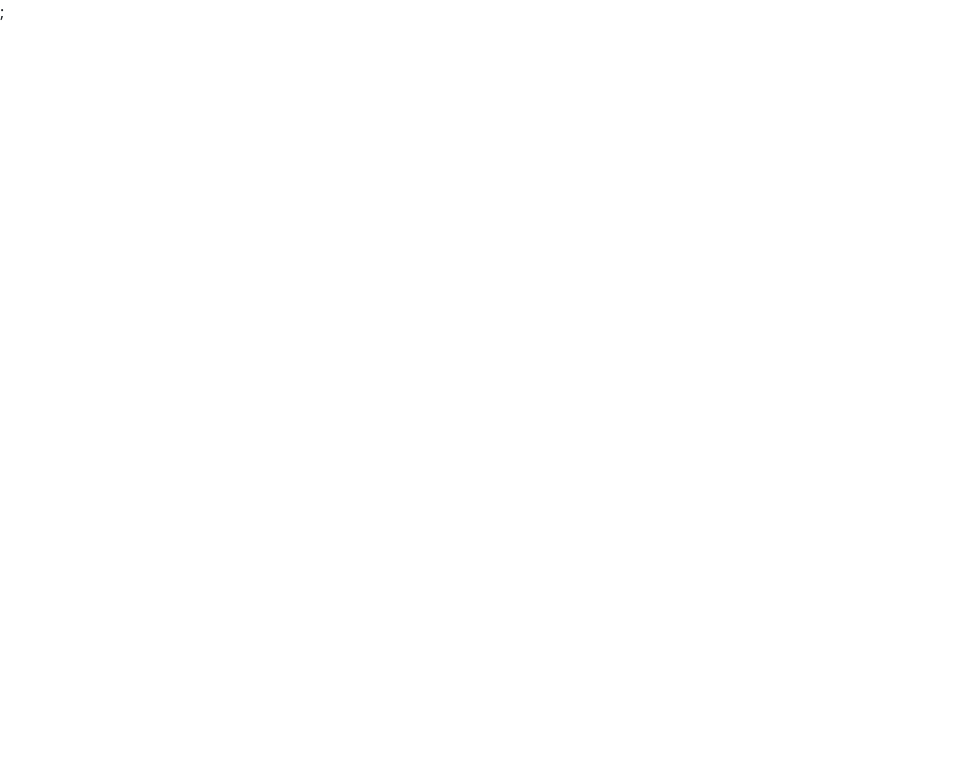
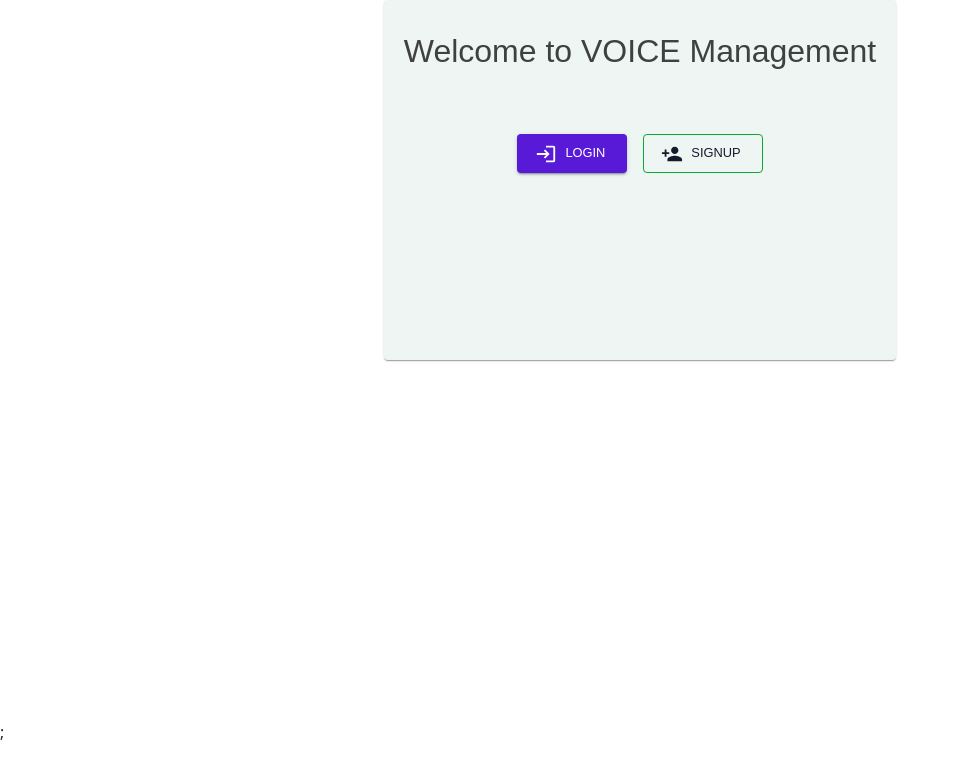
Before and after one commit to SandipanKhanra/voicemgmfe, a React (Vite) app: page / in a window 1280 px wide. Shown: the top 778 px of the page, without its empty margins (0-960 px from the left). Built offline with nearby package versions, Linux system fonts and the light colour scheme.

Commit message:
Home page login and signup functionality added

```diff
--- a/src/pages/Home.jsx
+++ b/src/pages/Home.jsx
@@ -1,17 +1,65 @@
 /* eslint-disable no-unused-vars */
+import { Box, Button, Grid, Paper, Typography } from "@mui/material";
 import React, { useState } from "react";
-import { Outlet } from "react-router-dom";
+import { Outlet, useNavigate } from "react-router-dom";
+import LoginIcon from "@mui/icons-material/Login";
+import PersonAddIcon from "@mui/icons-material/PersonAdd";
+
 const pages = ["Dashboard"];
 const settings = ["Profile", "Account", "Logout"];
 const Home = () => {
-  const [isLoggedIn, setIsLoggedIn] = useState(false);
-  function handleLogin() {
-    setIsLoggedIn(true);
-  }
+  const navigate = useNavigate();
   return (
-    <>
-      <Outlet />
-    </>
+    <Box width="100vw" height="90vh">
+      <Paper
+        sx={{
+          height: "50%",
+          width: "40%",
+          mx: "auto",
+          backgroundColor: "#edf5f3",
+          // justifyContent: "center",
+          // alignItems: "center",
+        }}
+      >
+        <Typography
+          variant="h2"
+          align="center"
+          sx={{ pt: 4, color: "#3f4040" }}
+        >
+          Welcome to VOICE Management
+        </Typography>
+        <Grid
+          container
+          display="flex"
+          justifyContent="center"
+          sx={{ p: 2, mt: 4 }}
+          spacing={2}
+        >
+          <Grid item>
+            <Button
+              variant="contained"
+              size="large"
+              sx={{ backgroundColor: "#581ad6" }}
+              startIcon={<LoginIcon />}
+              onClick={() => navigate("/auth")}
+            >
+              Login
+            </Button>
+          </Grid>
+          <Grid item>
+            <Button
+              variant="outlined"
+              startIcon={<PersonAddIcon />}
+              sx={{ borderColor: "#0fa632" }}
+              size="large"
+              onClick={() => navigate("/auth/signup")}
+            >
+              Signup
+            </Button>
+          </Grid>
+        </Grid>
+      </Paper>
+    </Box>
   );
 };
 
```
